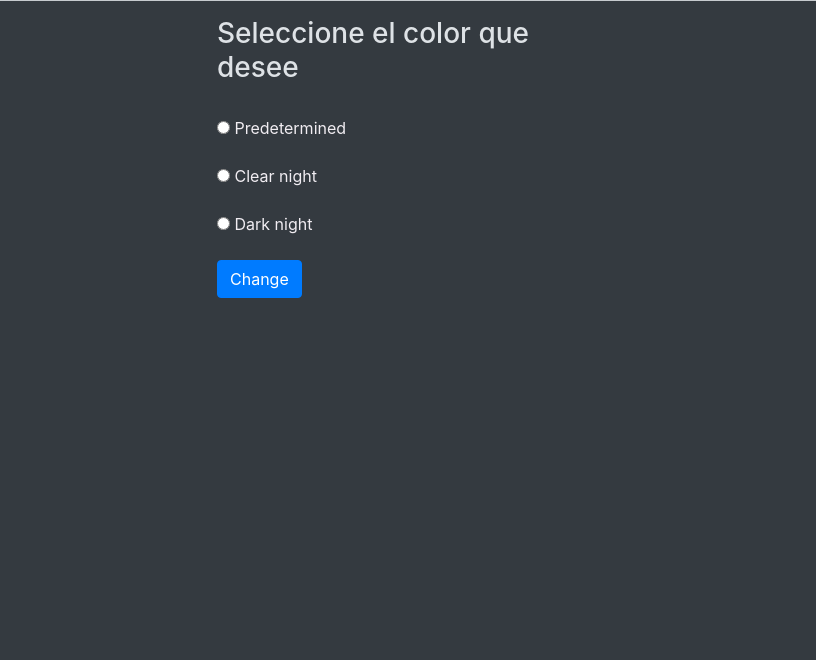
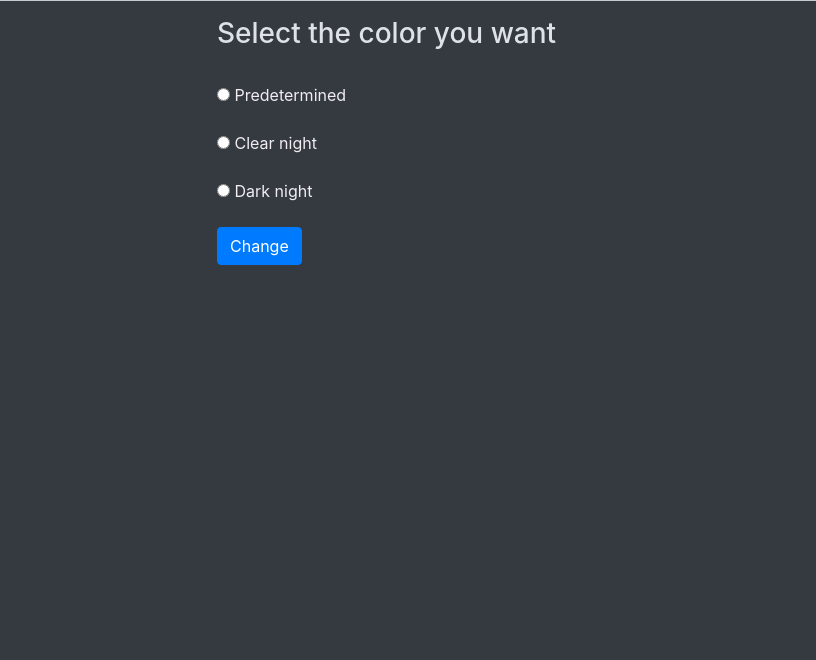
Before and after one commit to GiulianoMiralles/ChangeBackgroundColorJS, a plain HTML site: page index.html in a window 1280 px wide. Shown: the part 140-800 px from the top of the page, without its empty margins (231-1047 px from the left). Drawn offline with nearby package versions, Linux system fonts and the light colour scheme.

Commit message:
change title

```diff
--- a/index.html
+++ b/index.html
@@ -18,7 +18,7 @@
 
 
     <div id="formulario">
-        <h3 id="h3">Seleccione el color que desee</h3>
+        <h3 id="h3">Select the color you want</h3>
         <br>
         <form>
             <div class="form-group">
```
